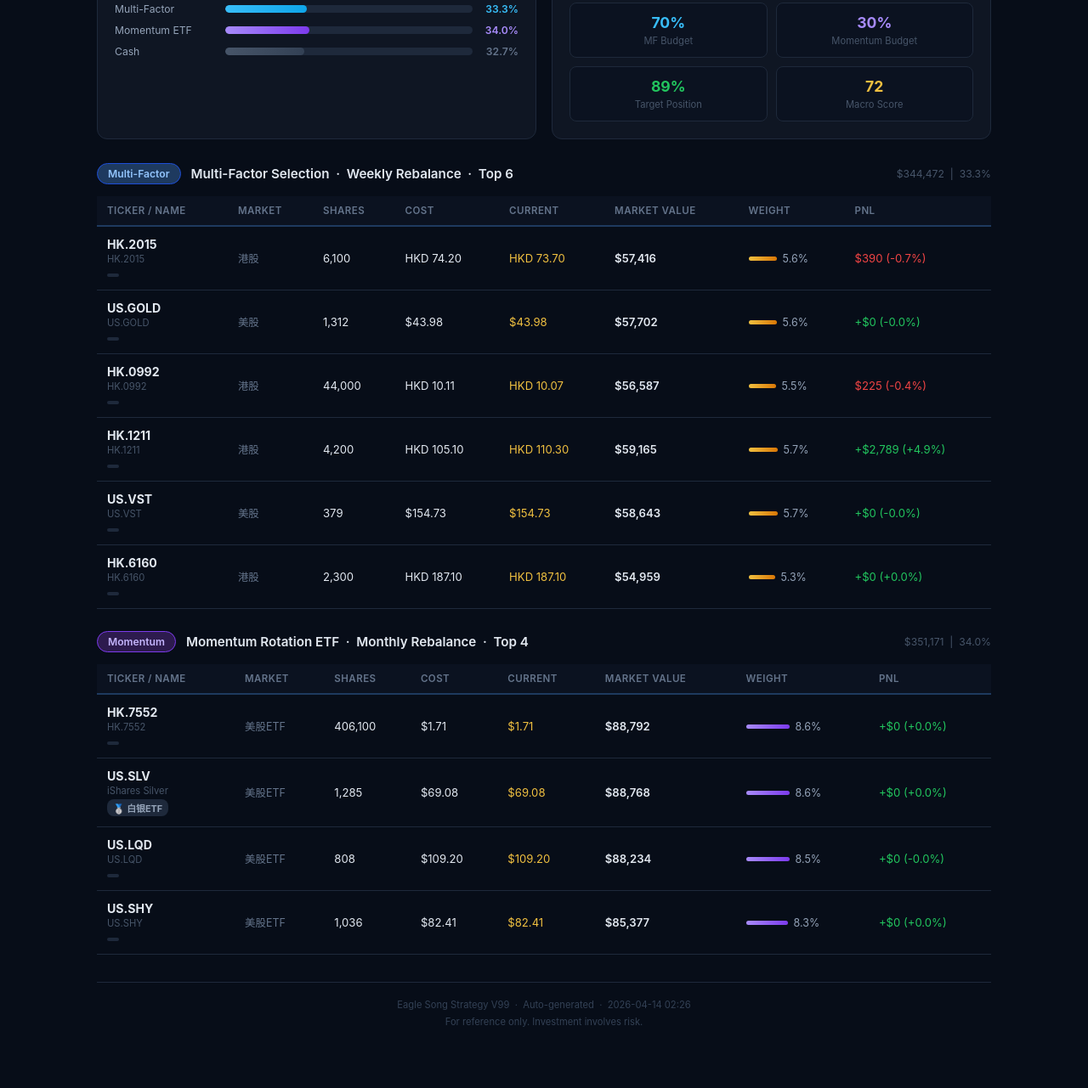
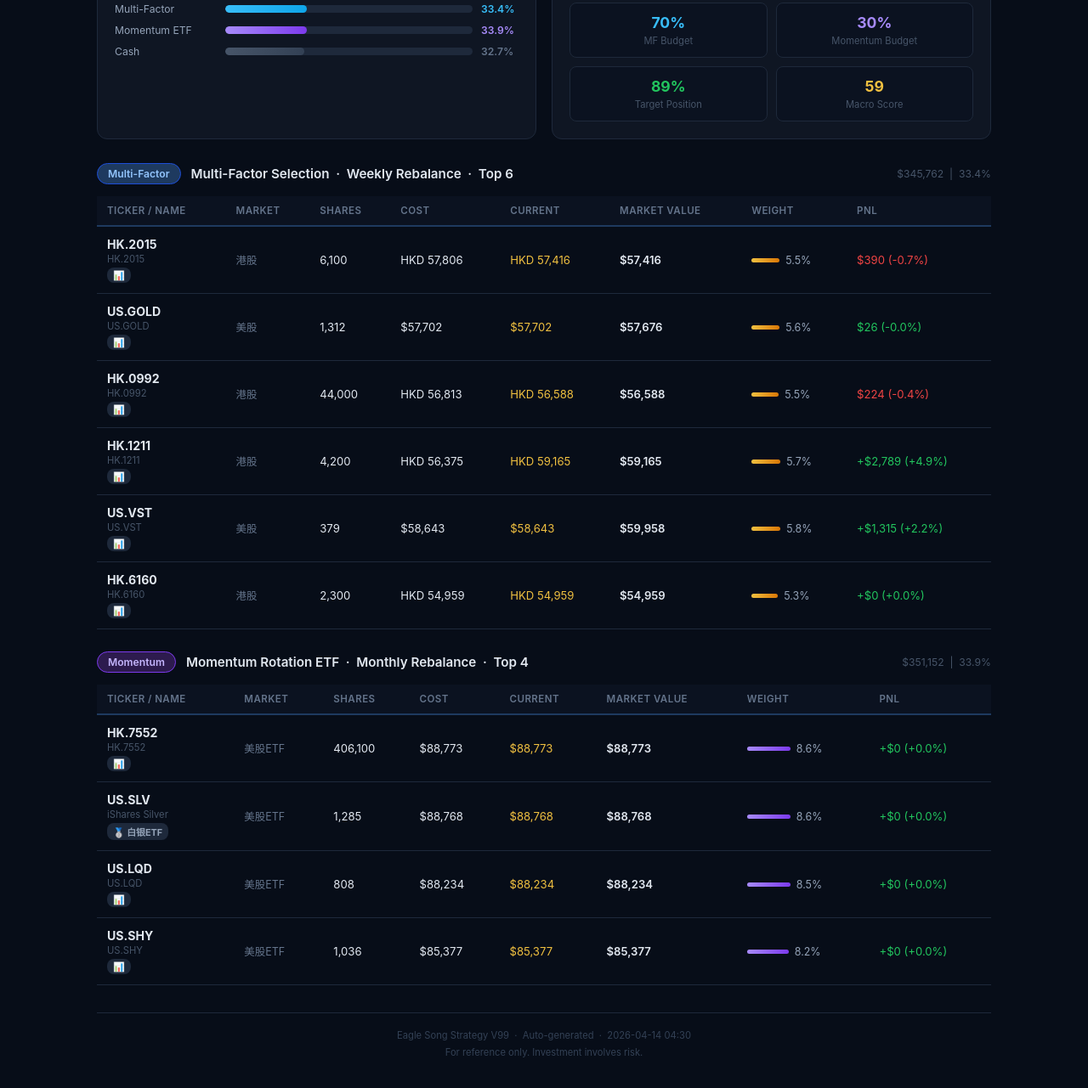
Before and after one commit to yingli0319-svg/eagle-eye-phi, a website: page portfolio.html in a window 1280 px wide. Shown: the part 361-1642 px from the top of the page at 85% size. Before the commit the page ends 1606 px from the top, so only its background shows below. Drawn offline with Linux system fonts and the light colour scheme.

Commit message:
Update portfolio 2026-04-14 04:30

```diff
--- a/portfolio.html
+++ b/portfolio.html
@@ -28,7 +28,7 @@ h1{font-size:1.4rem;font-weight:700;color:#f0c040;margin-bottom:4px;}
 .alloc-label{width:120px;font-size:0.76rem;color:#94a3b8;flex-shrink:0;}
 .alloc-bar-bg{flex:1;height:9px;background:#1e293b;border-radius:5px;overflow:hidden;}
 .alloc-bar-fill{height:100%;border-radius:5px;}
-.alloc-pct{width:44px;font-size:0.76rem;text-align:right;font-weight:600;}
+.alloc-pct{width:44px;font-size:0.76rem;text-right;font-weight:600;}
 .strategy-header{display:flex;align-items:center;gap:12px;margin:26px 0 14px;flex-wrap:wrap;}
 .strategy-badge{padding:4px 12px;border-radius:20px;font-size:0.76rem;font-weight:600;}
 .badge-mf{background:#1e3a5f;color:#93c5fd;border:1px solid #1d4ed8;}
@@ -48,39 +48,34 @@ td{padding:12px 12px;font-size:0.82rem;}
 .weight-bar{height:5px;border-radius:3px;background:linear-gradient(90deg,#f0c040,#d97706);min-width:4px;}
 .weight-bar.mo{background:linear-gradient(90deg,#a78bfa,#7c3aed);}
 .footer-note{text-align:center;color:#334155;font-size:0.7rem;margin-top:32px;padding-top:16px;border-top:1px solid #1e293b;line-height:1.8;}
-@media(max-width:768px){
-  .summary-grid{grid-template-columns:repeat(2,1fr);}
-  .alloc-section{grid-template-columns:1fr;}
-  .strategy-meta{display:none;}
-}
+@media(max-width:768px){.summary-grid{grid-template-columns:repeat(2,1fr);}.alloc-section{grid-template-columns:1fr;}.strategy-meta{display:none;}}
 </style>
 </head>
 <body>
 <div class="top-bar">
   <div class="logo">Eagle Song V99 - Portfolio</div>
   <a href="/" class="back-btn">&larr; Home</a>
-  <div class="update-time">Updated: 2026-04-14 02:26</div>
+  <div class="update-time">Updated: 2026-04-14 04:30</div>
 </div>
-
 <div class="container">
   <h1>Portfolio Holdings</h1>
   <div class="subtitle">Eagle Song Strategy V99 &nbsp;&middot;&nbsp; Multi-Factor + Momentum &nbsp;&middot;&nbsp; Since 2026-03-27</div>
 
   <div class="summary-grid">
     <div class="stat-card">
-      <div class="stat-val gold">$1,034,074</div>
+      <div class="stat-val gold">$1,035,345</div>
       <div class="stat-label">Total Assets</div>
       <div class="stat-sub">Initial $1,000,000</div>
     </div>
     <div class="stat-card">
-      <div class="stat-val pos">+34,074 (+3.41%)</div>
+      <div class="stat-val pos">+35,345 (+3.53%)</div>
       <div class="stat-label">Total PnL</div>
       <div class="stat-sub">Since inception</div>
     </div>
     <div class="stat-card">
-      <div class="stat-val pos">67.3%</div>
+      <div class="stat-val pos">67.0%</div>
       <div class="stat-label">Invested</div>
-      <div class="stat-sub">$695,643</div>
+      <div class="stat-sub">$693,449</div>
     </div>
     <div class="stat-card">
       <div class="stat-val warn">$338,432</div>
@@ -88,7 +83,7 @@ td{padding:12px 12px;font-size:0.82rem;}
       <div class="stat-sub">32.7%</div>
     </div>
     <div class="stat-card">
-      <div class="stat-val" style="color:#38bdf8;">72/100</div>
+      <div class="stat-val" style="color:#38bdf8;">59/100</div>
       <div class="stat-label">Macro Score</div>
       <div class="stat-sub">Position Target 70%</div>
     </div>
@@ -100,12 +95,12 @@ td{padding:12px 12px;font-size:0.82rem;}
       <div class="alloc-bar-row">
         <div class="alloc-label">Multi-Factor</div>
         <div class="alloc-bar-bg"><div class="alloc-bar-fill" style="width:33%;background:linear-gradient(90deg,#38bdf8,#0ea5e9);"></div></div>
-        <div class="alloc-pct" style="color:#38bdf8;">33.3%</div>
+        <div class="alloc-pct" style="color:#38bdf8;">33.4%</div>
       </div>
       <div class="alloc-bar-row">
         <div class="alloc-label">Momentum ETF</div>
-        <div class="alloc-bar-bg"><div class="alloc-bar-fill" style="width:34%;background:linear-gradient(90deg,#a78bfa,#7c3aed);"></div></div>
-        <div class="alloc-pct" style="color:#a78bfa;">34.0%</div>
+        <div class="alloc-bar-bg"><div class="alloc-bar-fill" style="width:33%;background:linear-gradient(90deg,#a78bfa,#7c3aed);"></div></div>
+        <div class="alloc-pct" style="color:#a78bfa;">33.9%</div>
       </div>
       <div class="alloc-bar-row">
         <div class="alloc-label">Cash</div>
@@ -129,7 +124,7 @@ td{padding:12px 12px;font-size:0.82rem;}
           <div style="font-size:0.7rem;color:#475569;margin-top:4px;">Target Position</div>
         </div>
         <div style="background:#0b1220;border:1px solid #1e293b;border-radius:8px;padding:12px;text-align:center;">
-          <div style="font-size:1.1rem;font-weight:700;color:#f0c040;">72</div>
+          <div style="font-size:1.1rem;font-weight:700;color:#f0c040;">59</div>
           <div style="font-size:0.7rem;color:#475569;margin-top:4px;">Macro Score</div>
         </div>
       </div>
@@ -139,71 +134,68 @@ td{padding:12px 12px;font-size:0.82rem;}
   <div class="strategy-header">
     <span class="strategy-badge badge-mf">Multi-Factor</span>
     <div class="strategy-title">Multi-Factor Selection &nbsp;&middot;&nbsp; Weekly Rebalance &nbsp;&middot;&nbsp; Top 6</div>
-    <div class="strategy-meta">$344,472 &nbsp;|&nbsp; 33.3%</div>
+    <div class="strategy-meta">$345,762 &nbsp;|&nbsp; 33.4%</div>
   </div>
   <table>
     <thead>
-      <tr>
-        <th>Ticker / Name</th><th>Market</th><th>Shares</th><th>Cost</th>
-        <th>Current</th><th>Market Value</th><th>Weight</th><th>PnL</th>
-      </tr>
+      <tr><th>Ticker / Name</th><th>Market</th><th>Shares</th><th>Cost</th><th>Current</th><th>Market Value</th><th>Weight</th><th>PnL</th></tr>
     </thead>
     <tbody>
       <tr>
         <td class="ticker-cell">HK.2015<div class="ticker-sub">HK.2015</div>
-          <span class="sector-tag" style="color:#999;"> </span></td>
+          <span class="sector-tag" style="color:#94a3b8;">📊 </span></td>
         <td style="color:#64748b;font-size:0.78rem;">港股</td>
         <td>6,100</td>
-        <td>HKD 74.20</td>
-        <td style="color:#f0c040;">HKD 73.70</td>
+        <td>HKD 57,806</td>
+        <td style="color:#f0c040;">HKD 57,416</td>
         <td style="font-weight:600;">$57,416</td>
+        <td>
+          <div class="weight-bar-wrap">
+            <div class="weight-bar " style="width:33px;"></div>
+            <span style="color:#94a3b8;font-size:0.78rem;">5.5%</span>
+          </div>
+        </td>
+        <td><span class="neg">$390 (-0.7%)</span></td>
+      </tr>
+      <tr>
+        <td class="ticker-cell">US.GOLD<div class="ticker-sub">US.GOLD</div>
+          <span class="sector-tag" style="color:#94a3b8;">📊 </span></td>
+        <td style="color:#64748b;font-size:0.78rem;">美股</td>
+        <td>1,312</td>
+        <td>$57,702</td>
+        <td style="color:#f0c040;">$57,702</td>
+        <td style="font-weight:600;">$57,676</td>
         <td>
           <div class="weight-bar-wrap">
             <div class="weight-bar " style="width:33px;"></div>
             <span style="color:#94a3b8;font-size:0.78rem;">5.6%</span>
           </div>
         </td>
-        <td><span class="neg">$390 (-0.7%)</span></td>
-      </tr>
-      <tr>
-        <td class="ticker-cell">US.GOLD<div class="ticker-sub">US.GOLD</div>
-          <span class="sector-tag" style="color:#999;"> </span></td>
-        <td style="color:#64748b;font-size:0.78rem;">美股</td>
-        <td>1,312</td>
-        <td>$43.98</td>
-        <td style="color:#f0c040;">$43.98</td>
-        <td style="font-weight:600;">$57,702</td>
-        <td>
-          <div class="weight-bar-wrap">
-            <div class="weight-bar " style="width:33px;"></div>
-            <span style="color:#94a3b8;font-size:0.78rem;">5.6%</span>
-          </div>
-        </td>
-        <td><span class="pos">+$0 (-0.0%)</span></td>
+        <td><span class="pos">$26 (-0.0%)</span></td>
       </tr>
       <tr>
         <td class="ticker-cell">HK.0992<div class="ticker-sub">HK.0992</div>
-          <span class="sector-tag" style="color:#999;"> </span></td>
+          <span class="sector-tag" style="color:#94a3b8;">📊 </span></td>
         <td style="color:#64748b;font-size:0.78rem;">港股</td>
         <td>44,000</td>
-        <td>HKD 10.11</td>
-        <td style="color:#f0c040;">HKD 10.07</td>
-        <td style="font-weight:600;">$56,587</td>
+        <td>HKD 56,813</td>
+        <td style="color:#f0c040;">HKD 56,588</td>
+        <td style="font-weight:600;">$56,588</td>
         <td>
           <div class="weight-bar-wrap">
             <div class="weight-bar " style="width:32px;"></div>
             <span style="color:#94a3b8;font-size:0.78rem;">5.5%</span>
           </div>
         </td>
-        <td><span class="neg">$225 (-0.4%)</span></td>
+        <td><span class="neg">$224 (-0.4%)</span></td>
       </tr>
       <tr>
         <td class="ticker-cell">HK.1211<div class="ticker-sub">HK.1211</div>
-          <span class="sector-tag" style="color:#999;"> </span></td>
+          <span class="sector-tag" style="color:#94a3b8;">📊 </span></td>
         <td style="color:#64748b;font-size:0.78rem;">港股</td>
         <td>4,200</td>
-        <td>HKD 105.10</td>
-        <td style="color:#f0c040;">HKD 110.30</td>
+        <td>HKD 56,375</td>
+        <td style="color:#f0c040;">HKD 59,165</td>
         <td style="font-weight:600;">$59,165</td>
         <td>
           <div class="weight-bar-wrap">
@@ -215,27 +207,27 @@ td{padding:12px 12px;font-size:0.82rem;}
       </tr>
       <tr>
         <td class="ticker-cell">US.VST<div class="ticker-sub">US.VST</div>
-          <span class="sector-tag" style="color:#999;"> </span></td>
+          <span class="sector-tag" style="color:#94a3b8;">📊 </span></td>
         <td style="color:#64748b;font-size:0.78rem;">美股</td>
         <td>379</td>
-        <td>$154.73</td>
-        <td style="color:#f0c040;">$154.73</td>
-        <td style="font-weight:600;">$58,643</td>
+        <td>$58,643</td>
+        <td style="color:#f0c040;">$58,643</td>
+        <td style="font-weight:600;">$59,958</td>
         <td>
           <div class="weight-bar-wrap">
             <div class="weight-bar " style="width:34px;"></div>
-            <span style="color:#94a3b8;font-size:0.78rem;">5.7%</span>
+            <span style="color:#94a3b8;font-size:0.78rem;">5.8%</span>
           </div>
         </td>
-        <td><span class="pos">+$0 (-0.0%)</span></td>
+        <td><span class="pos">+$1,315 (+2.2%)</span></td>
       </tr>
       <tr>
         <td class="ticker-cell">HK.6160<div class="ticker-sub">HK.6160</div>
-          <span class="sector-tag" style="color:#999;"> </span></td>
+          <span class="sector-tag" style="color:#94a3b8;">📊 </span></td>
         <td style="color:#64748b;font-size:0.78rem;">港股</td>
         <td>2,300</td>
-        <td>HKD 187.10</td>
-        <td style="color:#f0c040;">HKD 187.10</td>
+        <td>HKD 54,959</td>
+        <td style="color:#f0c040;">HKD 54,959</td>
         <td style="font-weight:600;">$54,959</td>
         <td>
           <div class="weight-bar-wrap">
@@ -251,24 +243,21 @@ td{padding:12px 12px;font-size:0.82rem;}
   <div class="strategy-header">
     <span class="strategy-badge badge-mo">Momentum</span>
     <div class="strategy-title">Momentum Rotation ETF &nbsp;&middot;&nbsp; Monthly Rebalance &nbsp;&middot;&nbsp; Top 4</div>
-    <div class="strategy-meta">$351,171 &nbsp;|&nbsp; 34.0%</div>
+    <div class="strategy-meta">$351,152 &nbsp;|&nbsp; 33.9%</div>
   </div>
   <table>
     <thead>
-      <tr>
-        <th>Ticker / Name</th><th>Market</th><th>Shares</th><th>Cost</th>
-        <th>Current</th><th>Market Value</th><th>Weight</th><th>PnL</th>
-      </tr>
+      <tr><th>Ticker / Name</th><th>Market</th><th>Shares</th><th>Cost</th><th>Current</th><th>Market Value</th><th>Weight</th><th>PnL</th></tr>
     </thead>
     <tbody>
       <tr>
         <td class="ticker-cell">HK.7552<div class="ticker-sub">HK.7552</div>
-          <span class="sector-tag" style="color:#999;"> </span></td>
+          <span class="sector-tag" style="color:#94a3b8;">📊 </span></td>
         <td style="color:#64748b;font-size:0.78rem;">美股ETF</td>
         <td>406,100</td>
-        <td>$1.71</td>
-        <td style="color:#f0c040;">$1.71</td>
-        <td style="font-weight:600;">$88,792</td>
+        <td>$88,773</td>
+        <td style="color:#f0c040;">$88,773</td>
+        <td style="font-weight:600;">$88,773</td>
         <td>
           <div class="weight-bar-wrap">
             <div class="weight-bar mo" style="width:51px;"></div>
@@ -282,8 +271,8 @@ td{padding:12px 12px;font-size:0.82rem;}
           <span class="sector-tag" style="color:#94a3b8;">🥈 白银ETF</span></td>
         <td style="color:#64748b;font-size:0.78rem;">美股ETF</td>
         <td>1,285</td>
-        <td>$69.08</td>
-        <td style="color:#f0c040;">$69.08</td>
+        <td>$88,768</td>
+        <td style="color:#f0c040;">$88,768</td>
         <td style="font-weight:600;">$88,768</td>
         <td>
           <div class="weight-bar-wrap">
@@ -295,11 +284,11 @@ td{padding:12px 12px;font-size:0.82rem;}
       </tr>
       <tr>
         <td class="ticker-cell">US.LQD<div class="ticker-sub">US.LQD</div>
-          <span class="sector-tag" style="color:#999;"> </span></td>
+          <span class="sector-tag" style="color:#94a3b8;">📊 </span></td>
         <td style="color:#64748b;font-size:0.78rem;">美股ETF</td>
         <td>808</td>
-        <td>$109.20</td>
-        <td style="color:#f0c040;">$109.20</td>
+        <td>$88,234</td>
+        <td style="color:#f0c040;">$88,234</td>
         <td style="font-weight:600;">$88,234</td>
         <td>
           <div class="weight-bar-wrap">
@@ -307,20 +296,20 @@ td{padding:12px 12px;font-size:0.82rem;}
             <span style="color:#94a3b8;font-size:0.78rem;">8.5%</span>
           </div>
         </td>
-        <td><span class="pos">+$0 (-0.0%)</span></td>
+        <td><span class="pos">+$0 (+0.0%)</span></td>
       </tr>
       <tr>
         <td class="ticker-cell">US.SHY<div class="ticker-sub">US.SHY</div>
-          <span class="sector-tag" style="color:#999;"> </span></td>
+          <span class="sector-tag" style="color:#94a3b8;">📊 </span></td>
         <td style="color:#64748b;font-size:0.78rem;">美股ETF</td>
         <td>1,036</td>
-        <td>$82.41</td>
-        <td style="color:#f0c040;">$82.41</td>
+        <td>$85,377</td>
+        <td style="color:#f0c040;">$85,377</td>
         <td style="font-weight:600;">$85,377</td>
         <td>
           <div class="weight-bar-wrap">
             <div class="weight-bar mo" style="width:49px;"></div>
-            <span style="color:#94a3b8;font-size:0.78rem;">8.3%</span>
+            <span style="color:#94a3b8;font-size:0.78rem;">8.2%</span>
           </div>
         </td>
         <td><span class="pos">+$0 (+0.0%)</span></td>
@@ -329,7 +318,7 @@ td{padding:12px 12px;font-size:0.82rem;}
   </table>
 
   <div class="footer-note">
-    Eagle Song Strategy V99 &nbsp;&middot;&nbsp; Auto-generated &nbsp;&middot;&nbsp; 2026-04-14 02:26<br>
+    Eagle Song Strategy V99 &nbsp;&middot;&nbsp; Auto-generated &nbsp;&middot;&nbsp; 2026-04-14 04:30<br>
     For reference only. Investment involves risk.
   </div>
 </div>
```
